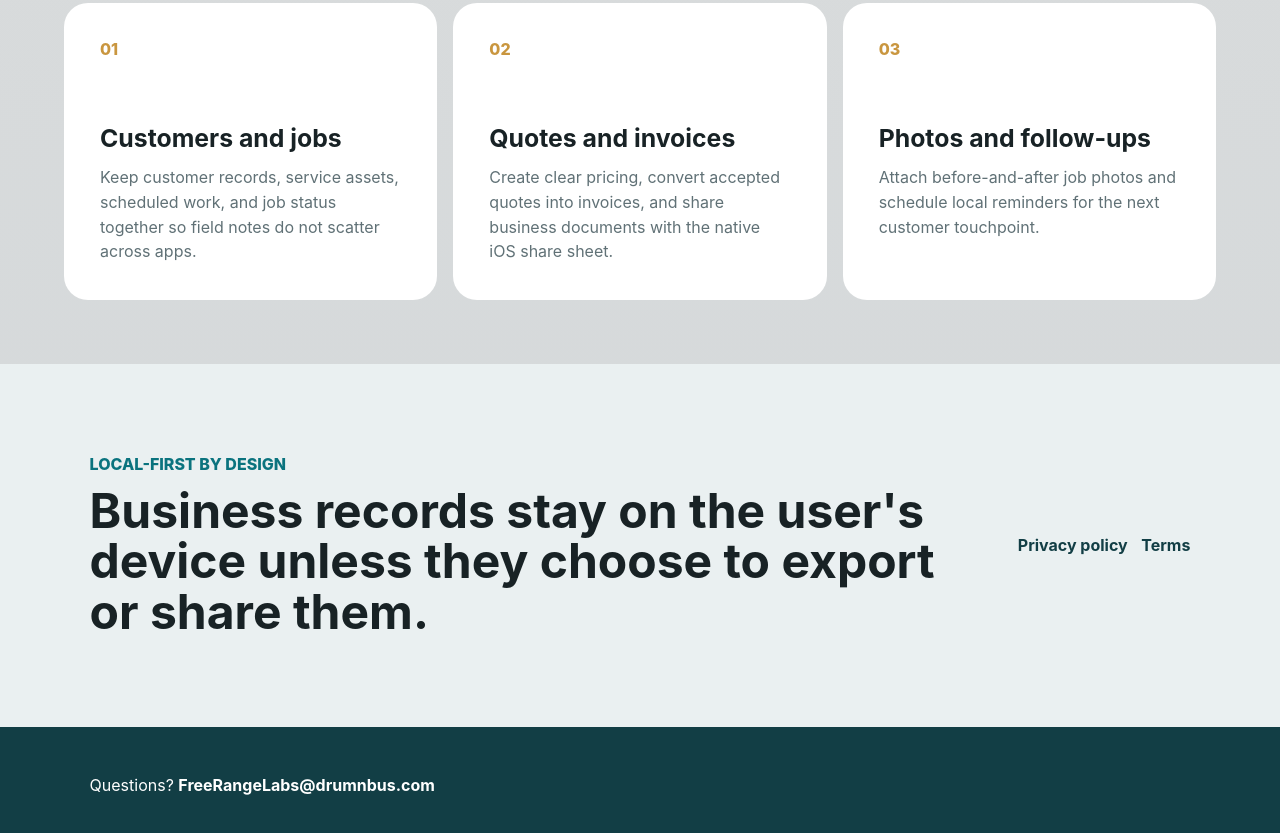
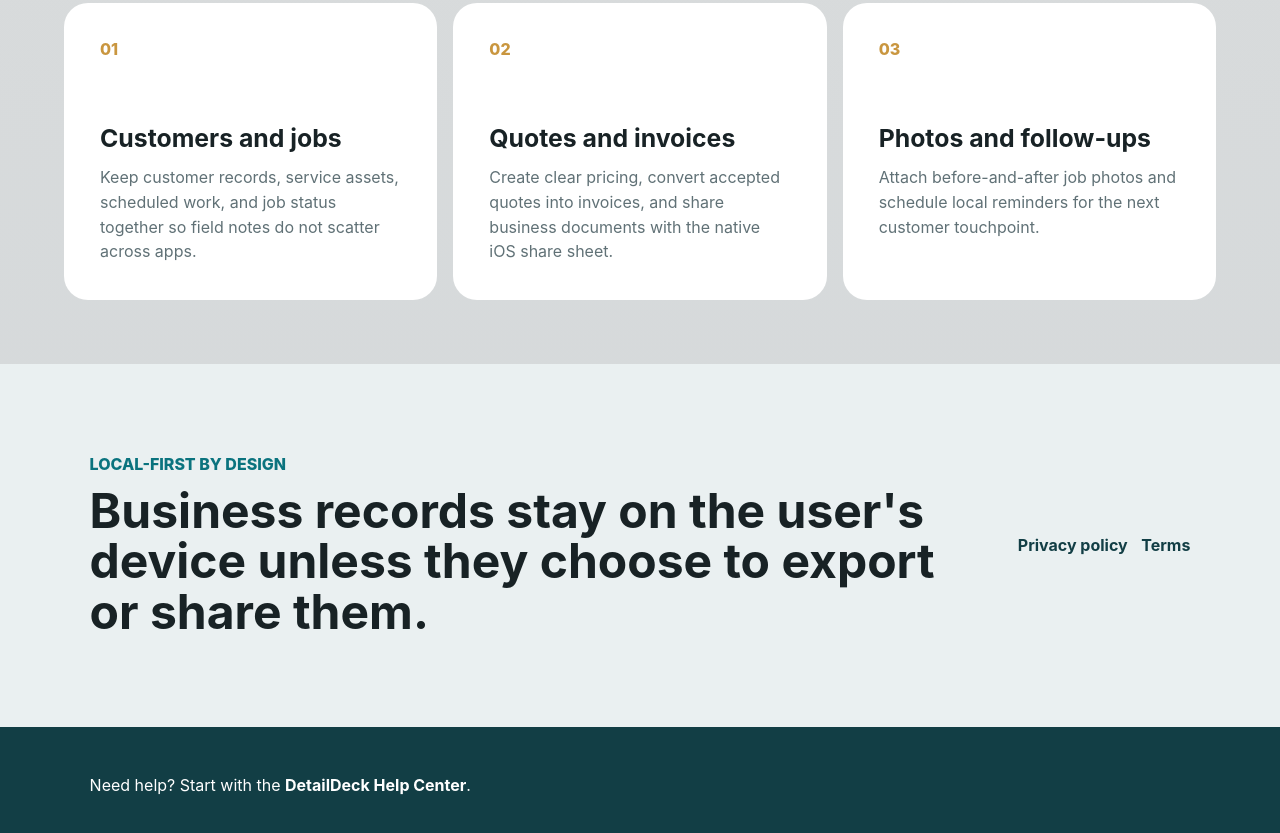
Before and after one commit to noktirnal42/detaildeck, a plain HTML site: page index.html in a window 1280 px wide. Shown: the part 765-1598 px from the top of the page. Drawn offline with Linux system fonts and the light colour scheme.

Commit message:
Make help center primary support path

```diff
--- a/index.html
+++ b/index.html
@@ -76,7 +76,7 @@
   </main>
 
   <footer>
-    <p>Questions? <a href="mailto:FreeRangeLabs@drumnbus.com">FreeRangeLabs@drumnbus.com</a></p>
+    <p>Need help? Start with the <a href="support.html">DetailDeck Help Center</a>.</p>
   </footer>
 </body>
 </html>
```
